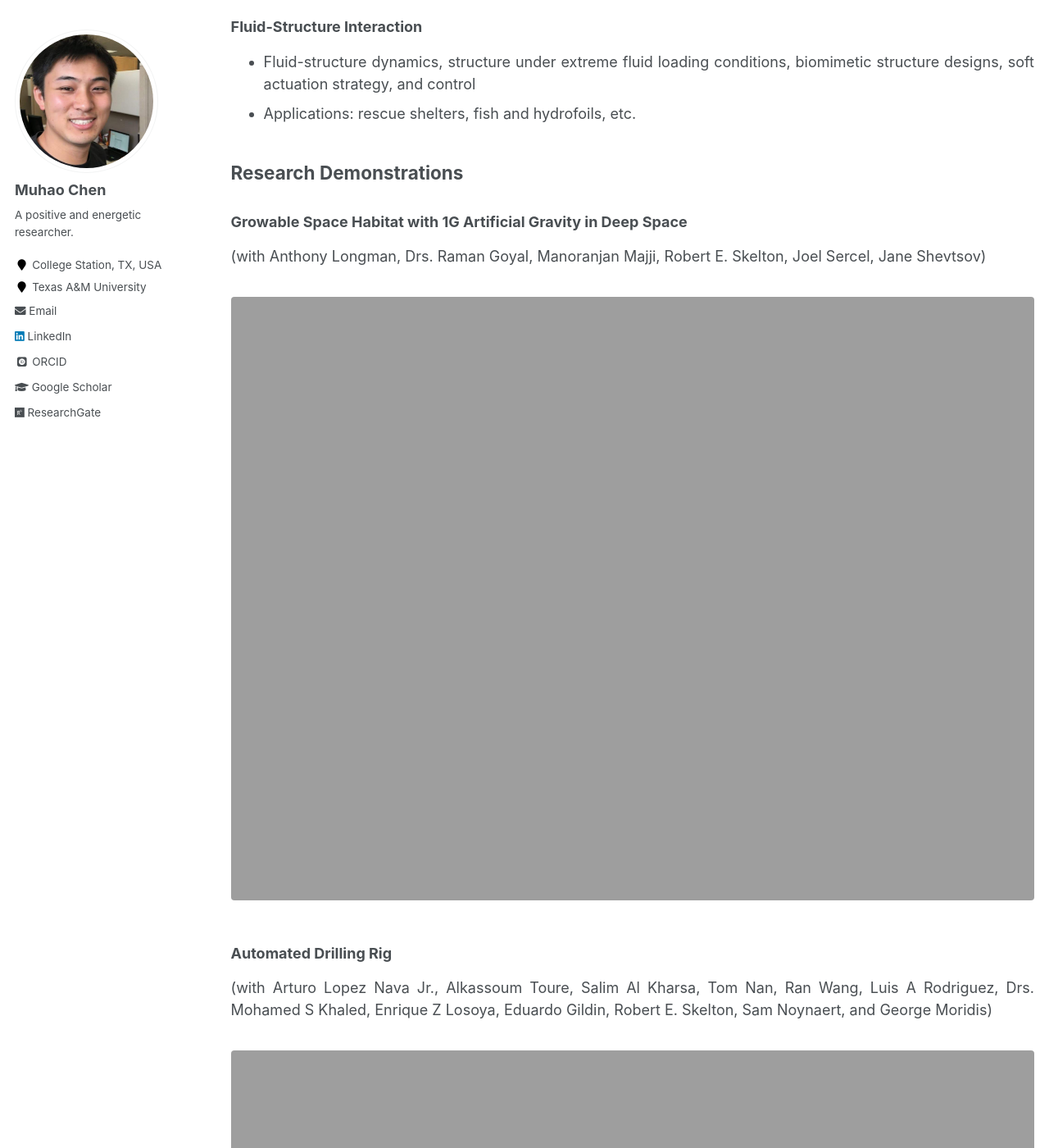
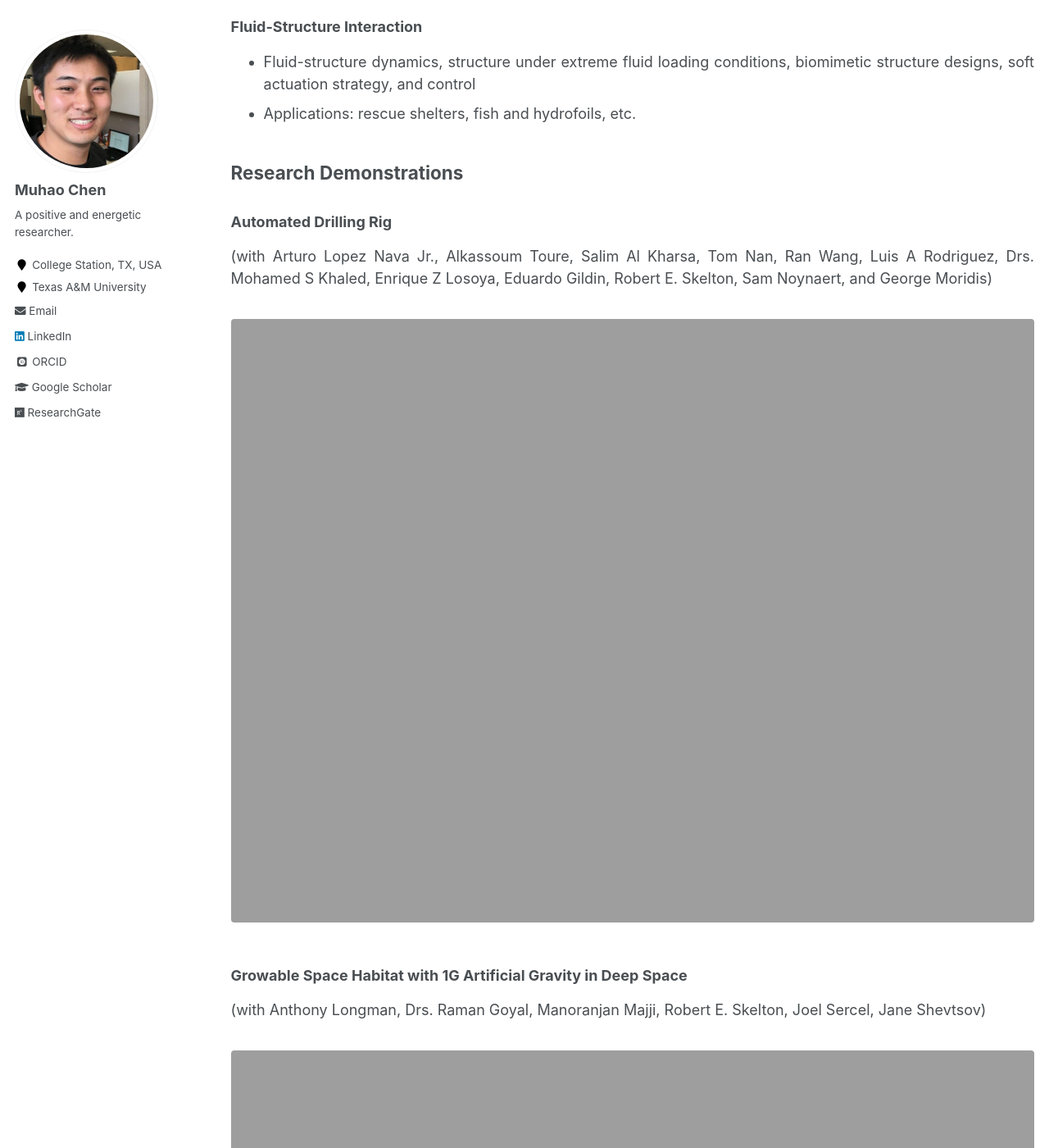
Before and after one commit to Muhao-Chen/muhao-chen.github.io, a Jekyll site: the page built from _pages/research.md, in a window 1280 px wide and 1400 px high, scrolled down 1898 px. Shown: the whole window at 82% size. Built offline with Jekyll 4.4.1, drawn with Linux system fonts in a browser that asks for light colours; some web fonts are replaced.

Commit message:
Update research.md

```diff
--- a/_pages/research.md
+++ b/_pages/research.md
@@ -43,6 +43,7 @@ The existing design approaches mainly deal with what is sufficient rather than n
 * Multibody dynamics, rigid and non-rigid body nonlinear and linearized dynamics with arbitrary shapes objects, and modal analysis
 * Structure redundancy, uncertainty, and robustness, FSI dynamics
 
+
 ### Space Systems
 * Lightweight and deployable structure solutions to the deep space explorations
 * Applications: space habitat design, Moon & Mars towers, drilling rigs, antennas, etc.
@@ -69,15 +70,17 @@ The existing design approaches mainly deal with what is sufficient rather than n
 
 ## Research Demonstrations
 
+### Automated Drilling Rig
+(with Arturo Lopez Nava Jr., Alkassoum Toure, Salim Al Kharsa, Tom Nan, Ran Wang, Luis A Rodriguez, Drs. Mohamed S Khaled, Enrique Z Losoya, Eduardo Gildin, Robert E. Skelton, Sam Noynaert, and George Moridis)
+
+<figure><img src="{{ site.url }}/images/rffi/rig.png" width="800"/></figure>
+
+
 ### Growable Space Habitat with 1G Artificial Gravity in Deep Space
 (with Anthony Longman, Drs. Raman Goyal, Manoranjan Majji, Robert E. Skelton, Joel Sercel, Jane Shevtsov)
 
 <figure><img src="{{ site.url }}/images/rffi/habitat.png" width="800"/></figure>
 
-### Automated Drilling Rig
-(with Arturo Lopez Nava Jr., Alkassoum Toure, Salim Al Kharsa, Tom Nan, Ran Wang, Luis A Rodriguez, Drs. Mohamed S Khaled, Enrique Z Losoya, Eduardo Gildin, Robert E. Skelton, Sam Noynaert, and George Moridis)
-
-<figure><img src="{{ site.url }}/images/rffi/rig.png" width="800"/></figure>
 
 ### Rigid Body Tensegrity
 (with Drs. Shuo Ma, Zhangli Peng, Xingfei Yuan, and Robert E. Skelton)
```
